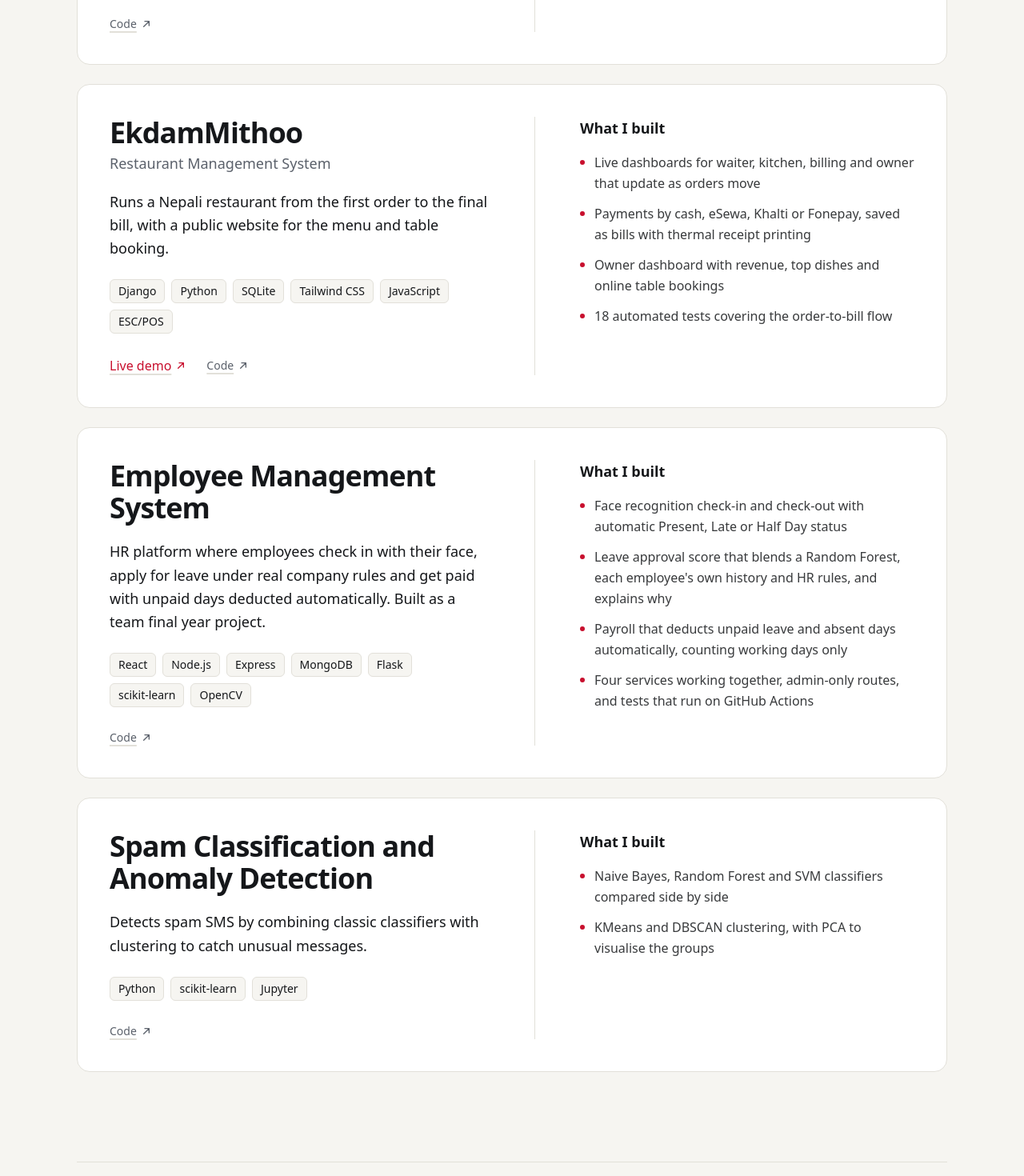
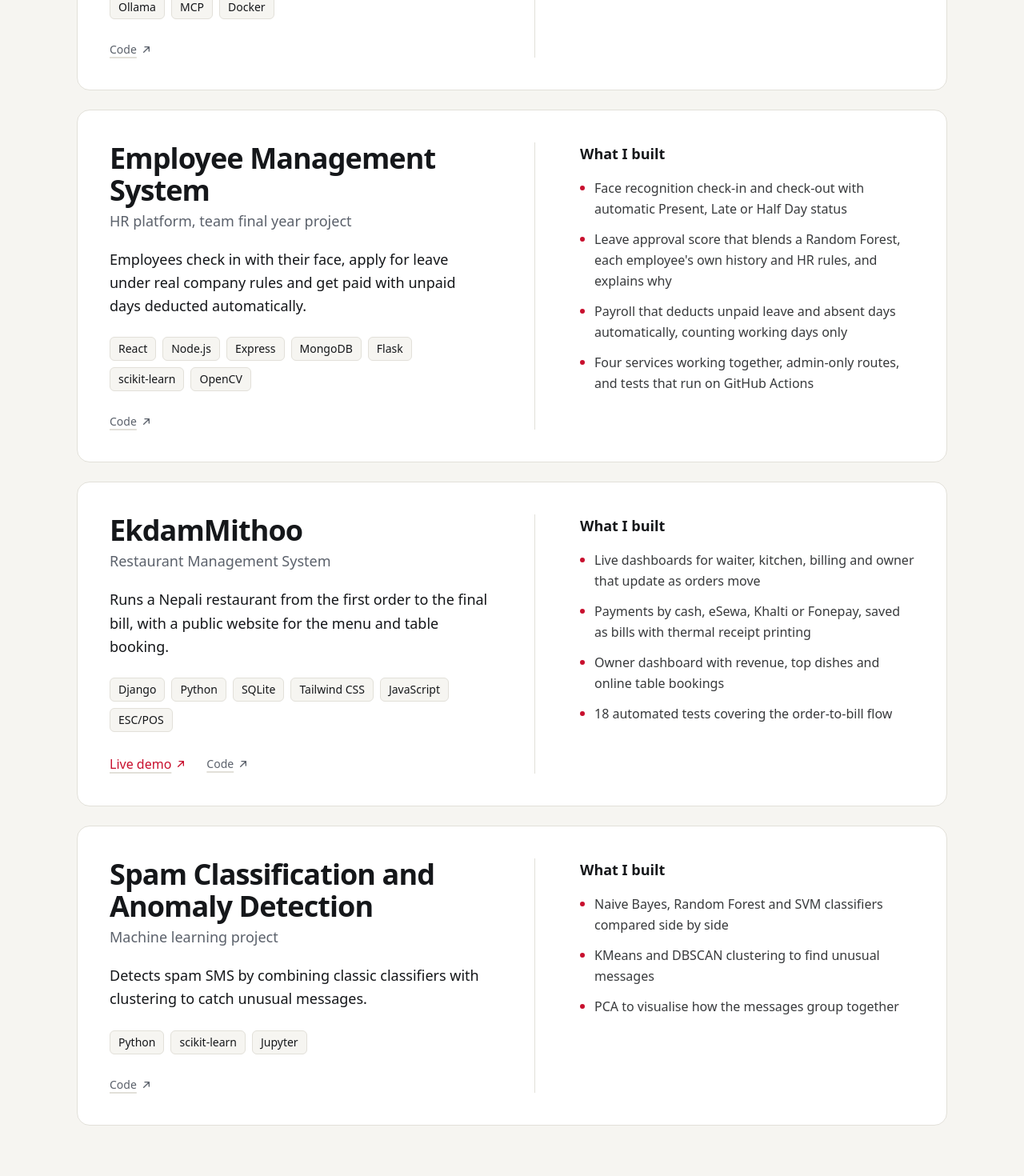
Before and after one commit to Cma-13/My-portfolio, a React (Vite) app: page / in a window 1280 px wide. Shown: the part 1360-2830 px from the top of the page at 80% size. Built offline with nearby package versions, Linux system fonts and the light colour scheme.

Commit message:
feat: reorder projects and update highlights

```diff
--- a/src/data/profile.js
+++ b/src/data/profile.js
@@ -14,14 +14,13 @@ export const profile = {
   linkedin: "https://www.linkedin.com/in/seema-s-16a712370/",
 };
 
-// "featured: true" shows the project as a large card
 // "demo" (optional) adds a Live demo link next to the Code link
 export const projects = [
   {
     name: "RAG Document Q&A Assistant",
+    subtitle: "AI assistant for your own documents",
     summary:
       "Upload PDFs and ask questions. Answers come only from your documents, with the page they were found on.",
-    featured: true,
     tech: ["FastAPI", "Next.js", "PostgreSQL", "pgvector", "Groq", "Ollama", "MCP", "Docker"],
     highlights: [
       "Hybrid search that combines vector similarity with Postgres full-text search",
@@ -32,11 +31,24 @@ export const projects = [
     github: "https://github.com/Cma-13/rag-assistant-tool",
   },
   {
+    name: "Employee Management System",
+    subtitle: "HR platform, team final year project",
+    summary:
+      "Employees check in with their face, apply for leave under real company rules and get paid with unpaid days deducted automatically.",
+    tech: ["React", "Node.js", "Express", "MongoDB", "Flask", "scikit-learn", "OpenCV"],
+    highlights: [
+      "Face recognition check-in and check-out with automatic Present, Late or Half Day status",
+      "Leave approval score that blends a Random Forest, each employee's own history and HR rules, and explains why",
+      "Payroll that deducts unpaid leave and absent days automatically, counting working days only",
+      "Four services working together, admin-only routes, and tests that run on GitHub Actions",
+    ],
+    github: "https://github.com/Cma-13/EMS",
+  },
+  {
     name: "EkdamMithoo",
     subtitle: "Restaurant Management System",
     summary:
       "Runs a Nepali restaurant from the first order to the final bill, with a public website for the menu and table booking.",
-    featured: true,
     tech: ["Django", "Python", "SQLite", "Tailwind CSS", "JavaScript", "ESC/POS"],
     highlights: [
       "Live dashboards for waiter, kitchen, billing and owner that update as orders move",
@@ -49,27 +61,15 @@ export const projects = [
     demo: "https://seemasingdan77.pythonanywhere.com",
   },
   {
-    name: "Employee Management System",
-    summary:
-      "HR platform where employees check in with their face, apply for leave under real company rules and get paid with " +
-      "unpaid days deducted automatically. Built as a team final year project.",
-    tech: ["React", "Node.js", "Express", "MongoDB", "Flask", "scikit-learn", "OpenCV"],
-    highlights: [
-      "Face recognition check-in and check-out with automatic Present, Late or Half Day status",
-      "Leave approval score that blends a Random Forest, each employee's own history and HR rules, and explains why",
-      "Payroll that deducts unpaid leave and absent days automatically, counting working days only",
-      "Four services working together, admin-only routes, and tests that run on GitHub Actions",
-    ],
-    github: "https://github.com/Cma-13/EMS",
-  },
-  {
     name: "Spam Classification and Anomaly Detection",
+    subtitle: "Machine learning project",
     summary:
       "Detects spam SMS by combining classic classifiers with clustering to catch unusual messages.",
     tech: ["Python", "scikit-learn", "Jupyter"],
     highlights: [
       "Naive Bayes, Random Forest and SVM classifiers compared side by side",
-      "KMeans and DBSCAN clustering, with PCA to visualise the groups",
+      "KMeans and DBSCAN clustering to find unusual messages",
+      "PCA to visualise how the messages group together",
     ],
     github: "https://github.com/Cma-13/Hybrid-Pattern-Recognition-System-for-Spam-Classification-and-Anomaly-Detection",
   },
```
